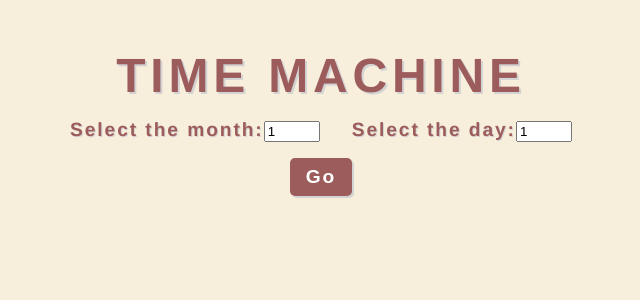
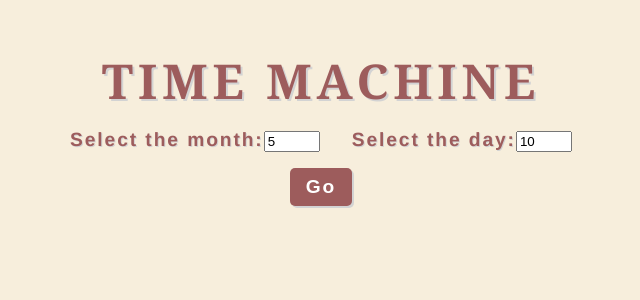
Before and after one commit to divyaprakashdp/time-machine, a React (Create React App) app in the folder time-machine/: page /TimeCapsule in a window 1280 px wide. Shown: the top 300 px of the page, without its empty margins (319-959 px from the left). Built offline with nearby package versions, Linux system fonts and the light colour scheme; no server answers.

Commit message:
Added today feature

```diff
--- a/time-machine/src/App.css
+++ b/time-machine/src/App.css
@@ -15,6 +15,7 @@ h1 {
   letter-spacing: 0.1em;
   color: #9d5c5c;
   text-shadow: 2px 2px #d3d3d3;
+  font-family: Cambria, Cochin, Georgia, Times, 'Times New Roman', serif;
 }
 
 form {
--- a/time-machine/src/DateContext.jsx
+++ b/time-machine/src/DateContext.jsx
@@ -3,7 +3,9 @@ import React, { createContext, useState } from "react";
 export const DateContext = createContext();
 
 export const DateProvider = ({ children }) => {
-  const [selectedDate, setSelectedDate] = useState("1/1");
+  const [selectedDate, setSelectedDate] = useState(
+    `${new Date().getUTCMonth() + 1}/${new Date().getUTCDate()}`
+  );
 
   const setDate = (date) => {
     setSelectedDate(date);
--- a/time-machine/src/DateForm.jsx
+++ b/time-machine/src/DateForm.jsx
@@ -3,11 +3,19 @@ import { useNavigate } from "react-router-dom";
 import { DateContext } from "./DateContext";
 import { Grid } from "@mui/material";
 
+const today = () => {
+  return {
+    day: new Date().getDay(),
+    month: new Date().getMonth() + 1,
+  };
+};
+
 function DateForm() {
+  console.log(`aaj - ${today().day}`);
   const navigate = useNavigate();
   const { setDate } = useContext(DateContext);
-  const [inputDay, setInputDay] = useState(1);
-  const [inputMonth, setInputMonth] = useState(1);
+  const [inputDay, setInputDay] = useState(new Date().getDate());
+  const [inputMonth, setInputMonth] = useState(new Date().getMonth() + 1);
 
   const handleSubmit = (event) => {
     event.preventDefault();
@@ -20,11 +28,7 @@ function DateForm() {
     if (month < 1 || month > 12) {
       return "Invalid month";
     }
-
-    // Use an array to store the number of days in each month
     const daysInMonthArray = [31, 29, 31, 30, 31, 30, 31, 31, 30, 31, 30, 31];
-
-    // Return the number of days for the given month
     return daysInMonthArray[month - 1];
   };
 
@@ -34,7 +38,10 @@ function DateForm() {
       <Grid
         container
         spacing={4}
-        sx={{ alignItems: "center", justifyContent: "center" }}
+        sx={{
+          alignItems: "center",
+          justifyContent: "center",
+        }}
       >
         <Grid item>
           <label>
--- a/time-machine/src/EventsPage.jsx
+++ b/time-machine/src/EventsPage.jsx
@@ -1,6 +1,6 @@
 import React, { useEffect, useState, useContext } from "react";
 import axios from "axios";
-import { Grid, Alert, LinearProgress } from "@mui/material";
+import { Grid, Alert, CircularProgress } from "@mui/material";
 import DisplayCards from "./DisplayCards";
 import { useNavigate } from "react-router-dom";
 import { DateContext } from "./DateContext";
@@ -38,7 +38,7 @@ function EventsPage() {
   }
 
   if (isLoading) {
-    return <LinearProgress color="info" />;
+    return <CircularProgress color="info" />;
   }
 
   return (
--- a/time-machine/src/index.js
+++ b/time-machine/src/index.js
@@ -2,7 +2,6 @@ import React from "react";
 import ReactDOM from "react-dom/client";
 import "./index.css";
 import App from "./App";
-import reportWebVitals from "./reportWebVitals";
 import { BrowserRouter } from "react-router-dom";
 
 const root = ReactDOM.createRoot(document.getElementById("root"));
@@ -13,8 +12,3 @@ root.render(
     </BrowserRouter>
   </React.StrictMode>
 );
-
-// If you want to start measuring performance in your app, pass a function
-// to log results (for example: reportWebVitals(console.log))
-// or send to an analytics endpoint. Learn more: https://bit.ly/CRA-vitals
-reportWebVitals();
```
